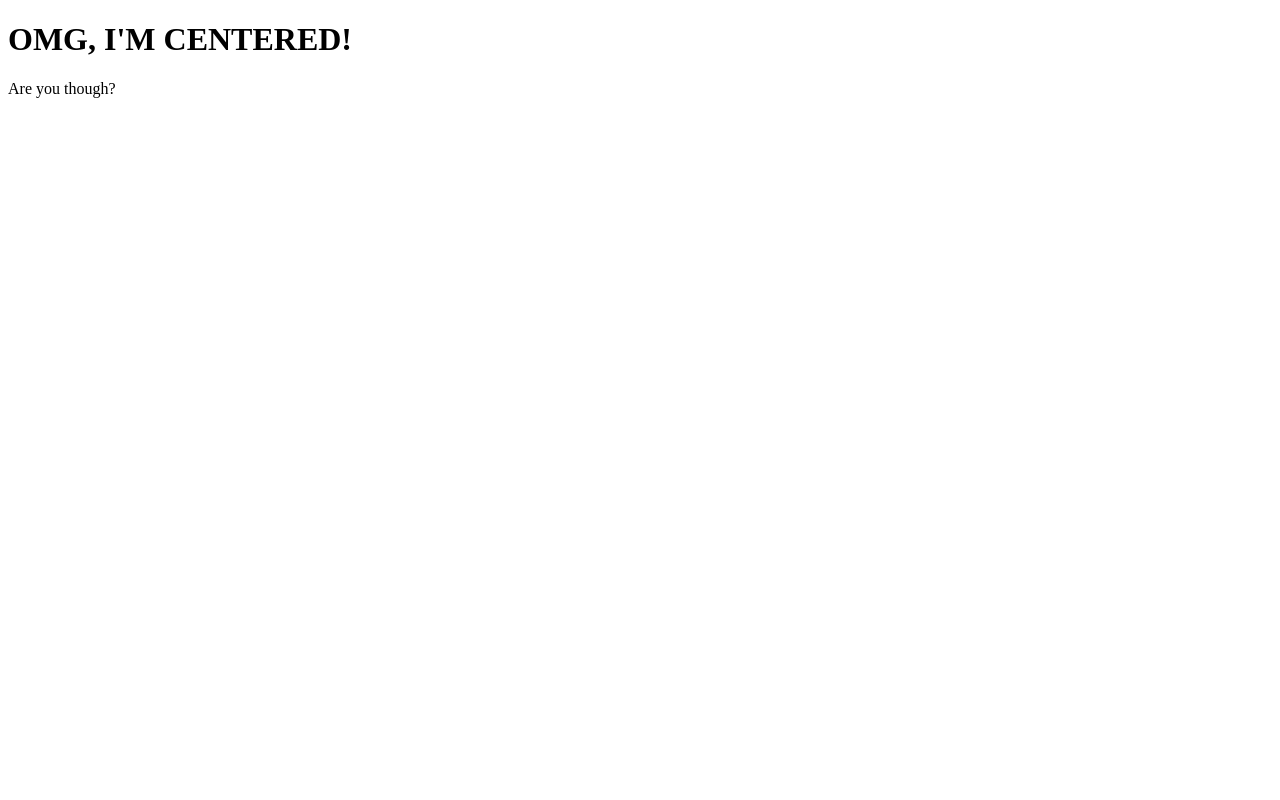
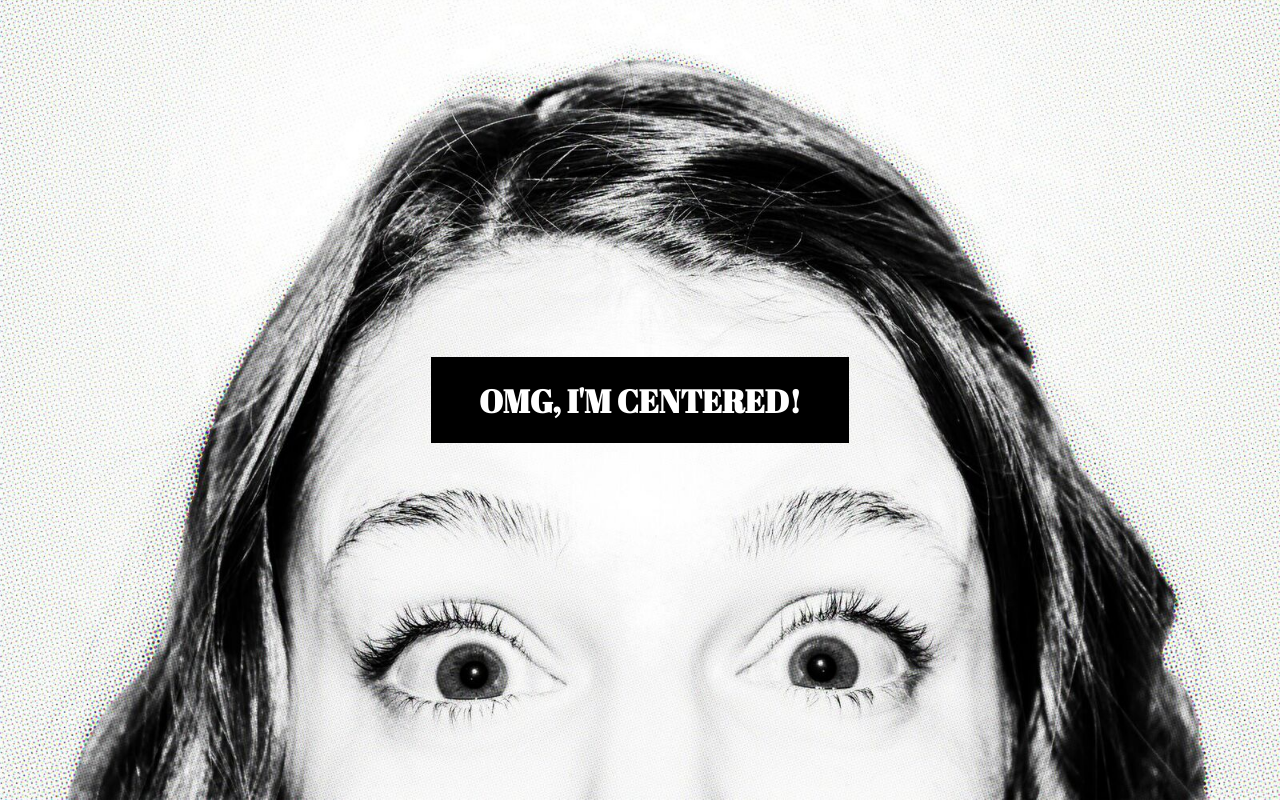
Before and after one commit to sapientdaisy/center-flexbox, a plain HTML site: page index.html in a window 1280 px wide. Drawn offline with Linux system fonts and the light colour scheme.

Commit message:
Flexbox added, text stylescentered text on screen, added background image, styled H1

```diff
--- a/css/style.css
+++ b/css/style.css
@@ -0,0 +1,48 @@
+html, body{
+    height: 100%;
+    margin: 0;
+    font-size: 16px;
+}
+
+body{
+    display: flex;
+    justify-content: center;
+    align-items: center;
+    background: url('../img/wow.png') bottom center no-repeat;
+    background-size: cover;
+    font-size: 1em;
+
+}
+
+h1 {
+    font-family: 'Abril Fatface', cursive;
+}
+
+.centered {
+    padding: 0 3em;
+    background: #000;
+
+}
+
+.centered h1{
+    font-size: 2em;
+    color: #fff;
+    text-align: center;
+
+}
+
+/*-------TABLET STYLES------*/
+
+@media screen and (min-width: 765px){
+    h1 {
+        font-size: 2.5em;
+    }
+}
+
+/*-------TDESKTOP STYLES------*/
+
+@media screen and (min-width: 765px){
+    h1 {
+        font-size: 3em;
+    }
+}
--- a/index.html
+++ b/index.html
@@ -6,12 +6,15 @@
   <title>Skillcrush Flexbox Example</title>
   <meta name="viewport" content="width=device-width, initial-scale=1.0">
   <link rel="stylesheet" href="css/style.css">
+  <link rel="preconnect" href="https://fonts.googleapis.com">
+  <link rel="preconnect" href="https://fonts.gstatic.com" crossorigin>
+  <link href="https://fonts.googleapis.com/css2?family=Abril+Fatface&display=swap" rel="stylesheet">
 </head>
 
 <body>
   <div class="centered">
       <h1>OMG, I'M CENTERED!</h1>
-      <p> Are you though?</p>
+
   </div>
 
 
```
